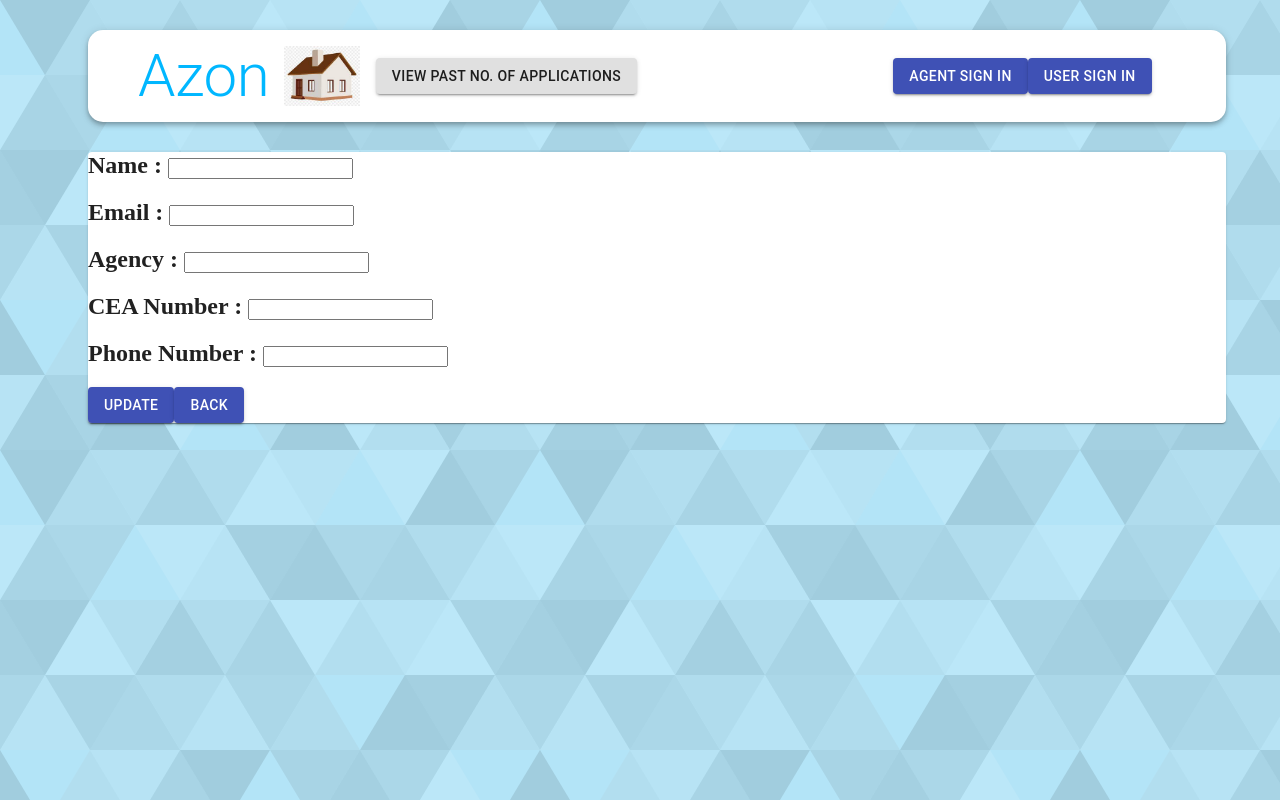
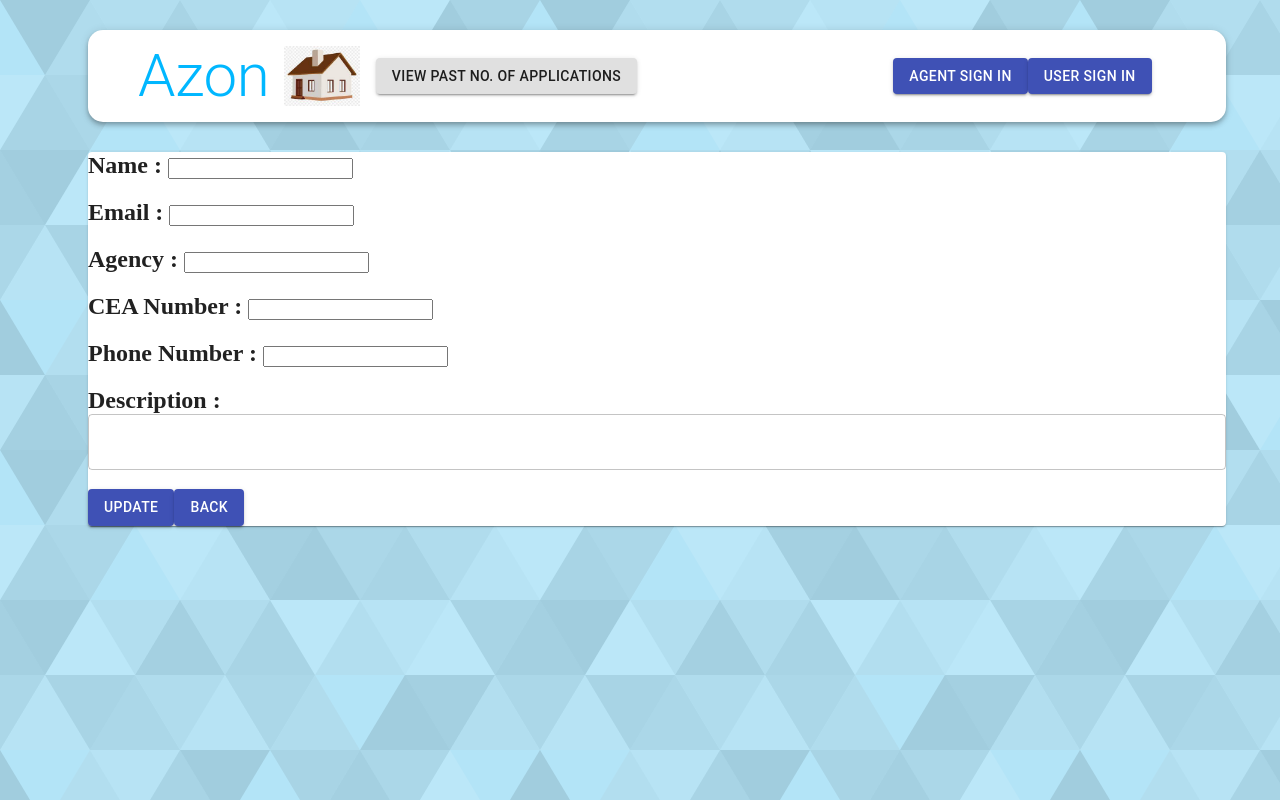
Before and after one commit to kev-g/azon, a React (Create React App) app in the folder client/: page /profile/1 in a window 1280 px wide. Built offline with nearby package versions, Linux system fonts and the light colour scheme; no server answers.

Commit message:
Update Profile

```diff
--- a/client/src/components/Pages/EditProfile.js
+++ b/client/src/components/Pages/EditProfile.js
@@ -1,9 +1,9 @@
 import React, { useEffect, useState } from 'react'
-import { updateProfile} from '../../actions/agentAuth'
+import { updateProfile } from '../../actions/agentAuth'
 import { useParams, Link, useHistory } from 'react-router-dom'
 import { useDispatch } from 'react-redux'
 import axios from 'axios'
-import { Paper, Button } from "@material-ui/core";
+import { Paper, Button, TextField } from "@material-ui/core";
 
 
 export const EditProfile = () => {
@@ -27,12 +27,14 @@ export const EditProfile = () => {
     const [CEA, setCEA] = useState('')
     const [Agency, setAgency] = useState('')
     const [Number, setNumber] = useState('')
+    const [Des, setDes] = useState('');
 
     let name = agentProfile.name
     let email = agentProfile.email
     let cea = agentProfile.CEA
     let agency = agentProfile.agency
     let number = agentProfile.phoneNumber
+    let des = agentProfile.description
 
     const handleChangeName = (e) => {
         e.preventDefault();
@@ -64,11 +66,17 @@ export const EditProfile = () => {
         number = e.target.value
         agentProfile.phoneNumber = number
     };
-
+    const handleChangeDes = (e) => {
+        e.preventDefault();
+        setDes(e.target.value);
+        des = e.target.value
+        agentProfile.description = des
+    };
 
     const handleSubmit = (e) => {
         e.preventDefault();
         dispatch(updateProfile(id, agentProfile))
+        console.log(agentProfile);
         alert('Profile Updated')
         history.push("/profile");
 
@@ -116,6 +124,13 @@ export const EditProfile = () => {
                                 value={agentProfile.phoneNumber}
                                 required
                             /></h2>
+                            <h2> Description : <TextField
+                                name="desctiption"
+                                variant="outlined"
+                                fullWidth
+                                value={agentProfile.description}
+                                onChange={handleChangeDes}
+                            /></h2>
 
 
                             <Button onClick={handleSubmit} color="primary" variant="contained"  >
--- a/client/src/components/Pages/Profile.js
+++ b/client/src/components/Pages/Profile.js
@@ -85,24 +85,24 @@ const Profile = () => {
           <div className={classes.overlay}>
             <Paper>
               <label>Name:</label>
-              <h1>{user.result.name}</h1>
+              <h1>{agentProfile.name}</h1>
             </Paper>
             <Paper>
               <label>CEA number:</label>
-              <h4>{user.result.CEA}</h4>
+              <h4>{agentProfile.CEA}</h4>
             </Paper>
             <Paper>
               <label>Agency:</label>
-              <h4>{user.result.agency}</h4>
+              <h4>{agentProfile.agency}</h4>
             </Paper>
             <Paper>
               <label>Ranking:</label>
-              <h4>{user.result.overallRating}</h4>
+              <h4>{agentProfile.overallRating}</h4>
             </Paper>
             <Paper>
               <label>Description:</label>
               <h4>{agentProfile.description}</h4>
-              <Link to="/profile/description">Add description</Link>
+              {/* <Link to="/profile/description">Add description</Link> */}
             </Paper>
             <Button
               component={Link}
```
Lines whose indentation alone changed are shown as unchanged.
